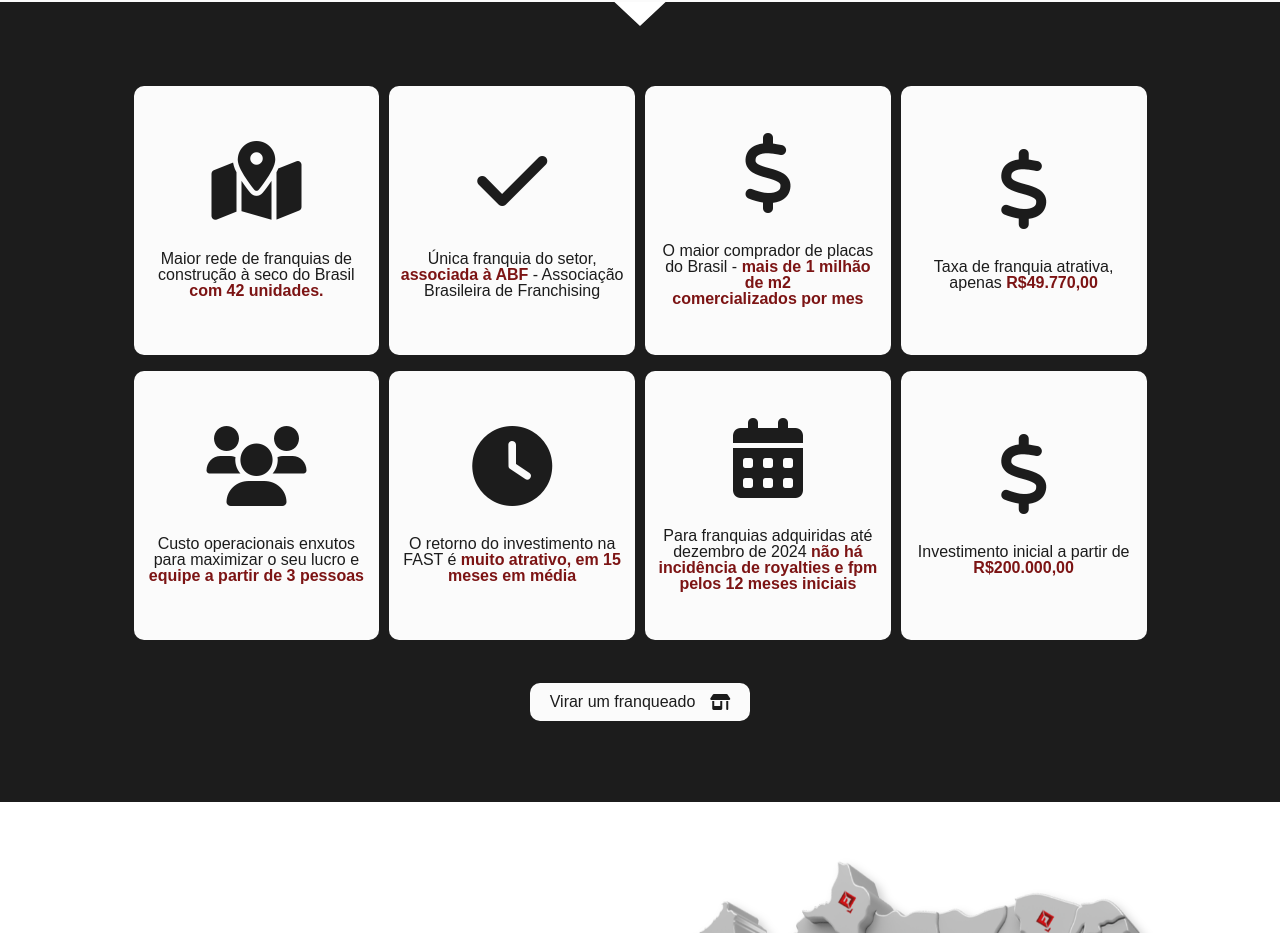
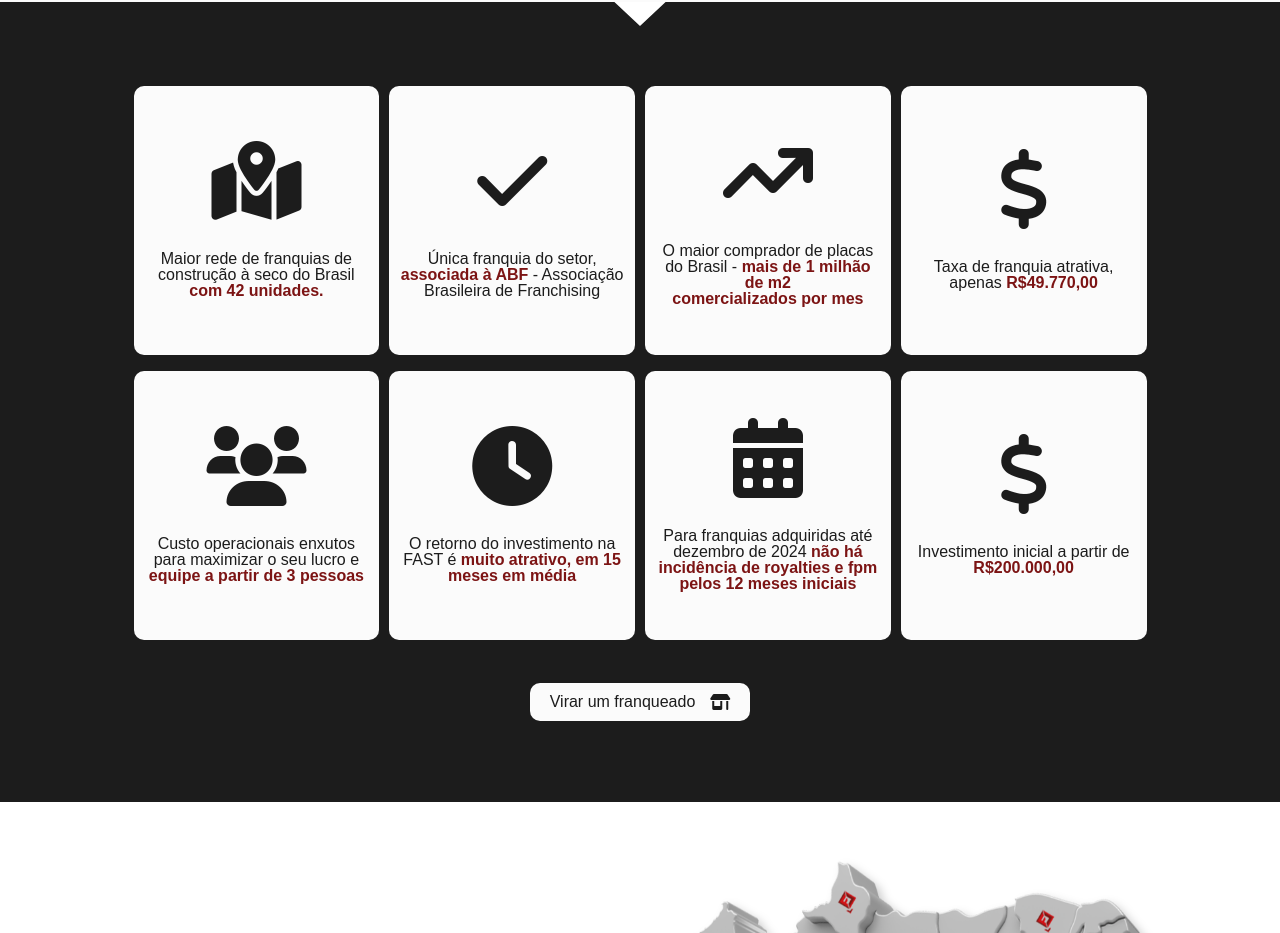
Before and after one commit to alephsramos/lpFranquias, a plain HTML site: page index.html in a window 1280 px wide. Shown: the part 1438-2371 px from the top of the page. Drawn offline with nearby package versions, Linux system fonts and the light colour scheme; a web font is replaced by a local one.

Commit message:
Update index.html

```diff
--- a/index.html
+++ b/index.html
@@ -254,7 +254,7 @@
                 <p>Única franquia do setor, <b>associada à ABF</b> - Associação Brasileira de Franchising</p>
             </div>
             <div data-aos="fade-up-right" data-aos-delay="200">
-                <i class="fa-solid fa-dollar-sign"></i>
+                <i class="fa-solid fa-arrow-trend-up"></i>
                 <p>O maior comprador de placas do Brasil - <b>mais de 1 milhão de m2 comercializados por mes</b></p>
             </div>
             <div data-aos="fade-up-right" data-aos-delay="250">
```
